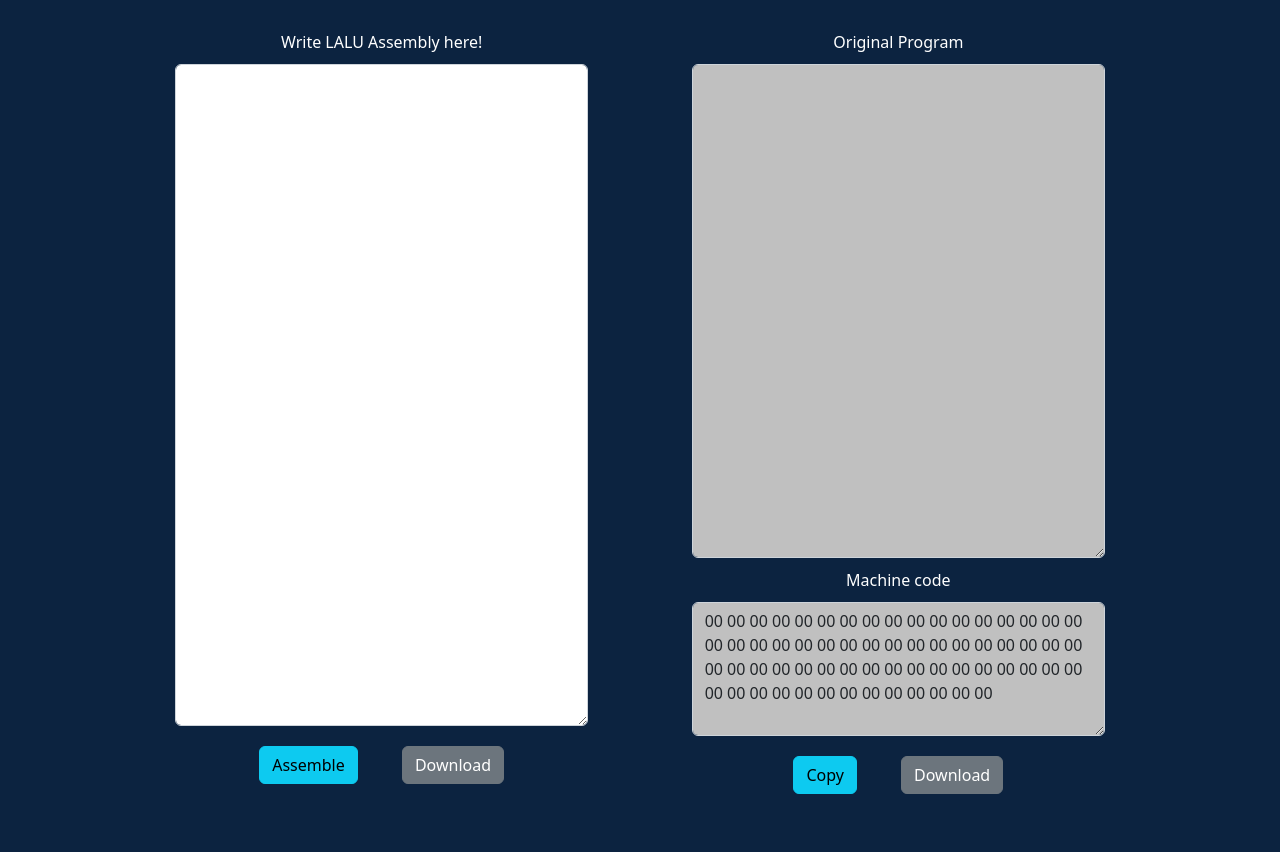
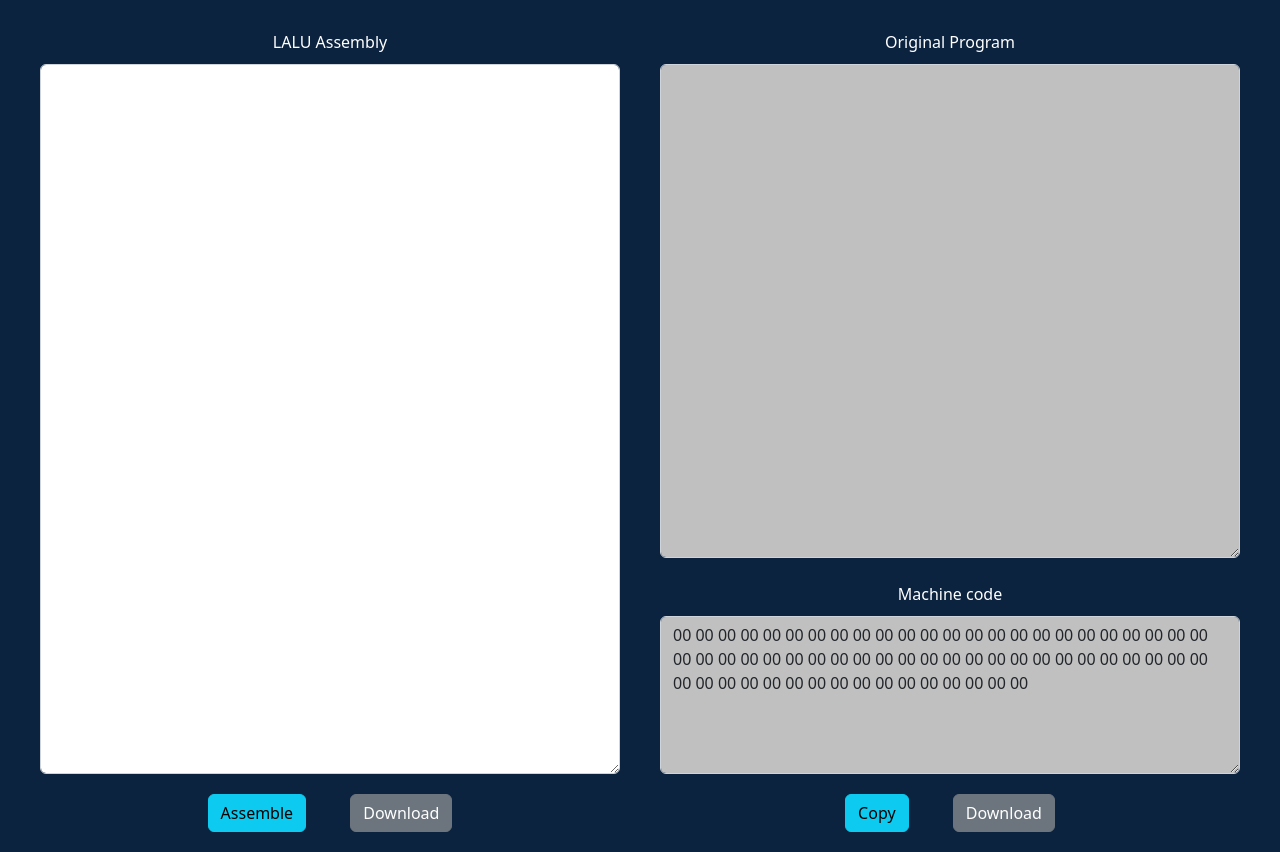
Before and after one commit to GideonWitchel/lalu-web-assembler, a Flask app: page / in a window 1280 px wide. Before the commit the page ends 794 px from the top, so only its background shows below. Run offline with Flask 3, Linux system fonts and the light colour scheme.

Commit message:
Better use of space

```diff
--- a/static/stylesheets/webassembler.css
+++ b/static/stylesheets/webassembler.css
@@ -19,10 +19,15 @@ label {
 }
 #input {
     text-align: center;
+    padding: 0px 20px;
 }
 #output {
     text-align: center;
+    padding: 0px 20px;
 }
 #inputFile {
     display: block;
 }
+#machineCodeLabel {
+    padding: 24px 0px 10px 0px;
+}
--- a/templates/webassembler.html
+++ b/templates/webassembler.html
@@ -11,12 +11,12 @@
     <script src="../static/javascript/webassembler.js" type="text/javascript"></script>
 </head>
 <body>
-    <div id="input" class="col-4">
+    <div id="input" class="col-6">
     <form action="/" method="POST">
         <div class="form-group">
-            <label for="inputArea">Write LALU Assembly here!</label>
+            <label for="inputArea">LALU Assembly</label>
             <br>
-            <textarea class="form-control" id="inputArea" name="inputArea" rows="27">{{inputText}}</textarea>
+            <textarea class="form-control" id="inputArea" name="inputArea" rows="29">{{inputText}}</textarea>
         </div>
         <!--
         <div class="form-group">
@@ -32,18 +32,16 @@
     </form>
     </div>
 
-    <div class="col-1"></div>
-
-    <div id="output" class="col-4">
+    <div id="output" class="col-6">
         <div class="form-group">
             <label for="outputArea">Original Program</label>
             <br>
             <textarea class="form-control" id="outputArea" name="outputArea" rows="20" readonly>{{outputText}}</textarea>
         </div>
         <div class="form-group">
-            <label for="machineOutputArea">Machine code</label>
+            <label for="machineOutputArea" id="machineCodeLabel">Machine code</label>
             <br>
-            <textarea class="form-control" id="machineOutputArea" rows="5" readonly>{{machineText}}</textarea>
+            <textarea class="form-control" id="machineOutputArea" rows="6" readonly>{{machineText}}</textarea>
         </div>
         <div>
             <button class="btn btn-info" id="copy">Copy</button>
```
